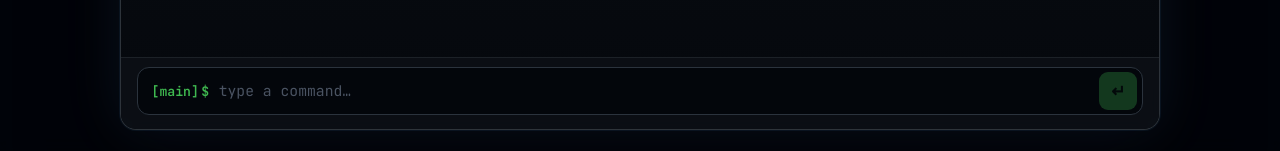
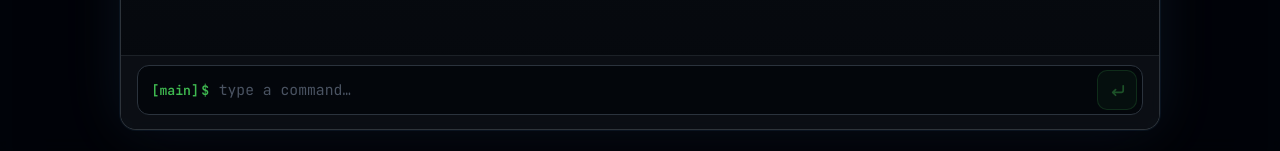
Before and after one commit to GCC-FAST-NUCES-Karachi/GCC, a Next.js app: page /terminal in a window 1280 px wide. Shown: the part 646-797 px from the top of the page. Built offline with nearby package versions, Linux system fonts and the light colour scheme.

Commit message:
Fix enter btn

```diff
--- a/src/components/terminal/Terminal.css
+++ b/src/components/terminal/Terminal.css
@@ -575,19 +575,22 @@
 
 .terminal-send {
   flex-shrink: 0;
-  width: 38px;
-  height: 38px;
-  border: 0;
-  border-radius: 9px;
-  background: var(--t-green);
-  color: #04110a;
-  font-size: 1.05rem;
-  font-weight: 700;
+  display: grid;
+  place-items: center;
+  width: 40px;
+  height: 40px;
+  border: 1px solid rgba(63, 185, 80, 0.45);
+  border-radius: 10px;
+  background: rgba(63, 185, 80, 0.12);
+  color: var(--t-green);
   cursor: pointer;
-  transition: opacity 0.15s, transform 0.1s;
+  transition: opacity 0.15s, transform 0.1s, background 0.15s, border-color 0.15s;
 }
-.terminal-send:disabled { opacity: 0.28; cursor: default; }
+.terminal-send svg { width: 19px; height: 19px; fill: none; stroke: currentColor; stroke-width: 1.8; stroke-linecap: round; stroke-linejoin: round; transition: transform 0.12s ease; }
+.terminal-send:hover:not(:disabled) { background: rgba(63, 185, 80, 0.2); border-color: var(--t-green); }
+.terminal-send:disabled { opacity: 0.42; cursor: default; }
 .terminal-send:not(:disabled):active { transform: scale(0.94); }
+.terminal-send:not(:disabled):active svg { transform: translateX(-2px); }
 
 .terminal-autocomplete {
   position: absolute;
@@ -668,6 +671,9 @@
   /* >=16px stops iOS Safari from zooming in on focus */
   .terminal-input { font-size: 16px; }
 
+  .terminal-send { width: 44px; height: 44px; border-radius: 11px; }
+  .terminal-send svg { width: 20px; height: 20px; }
+
   .terminal-autocomplete { left: -0.85rem; right: -2.9rem; }
 }
 
@@ -727,5 +733,5 @@
   }
   .terminal-window::after { opacity: 0.6; }
   .terminal-output { scroll-behavior: auto; }
-  .terminal-pip, .term-chip, .term-cmd-btn, .terminal-send { transition: none; }
+  .terminal-pip, .term-chip, .term-cmd-btn, .terminal-send, .terminal-send svg { transition: none; }
 }
--- a/src/components/terminal/Terminal.jsx
+++ b/src/components/terminal/Terminal.jsx
@@ -728,7 +728,9 @@ export default function Terminal() {
                 inputRef.current?.focus();
               }}
             >
-              ↵
+              <svg viewBox="0 0 20 20" aria-hidden="true" focusable="false">
+                <path d="M16 5v5a2 2 0 0 1-2 2H5m3-3-3 3 3 3" />
+              </svg>
             </button>
           </div>
         </div>
```
